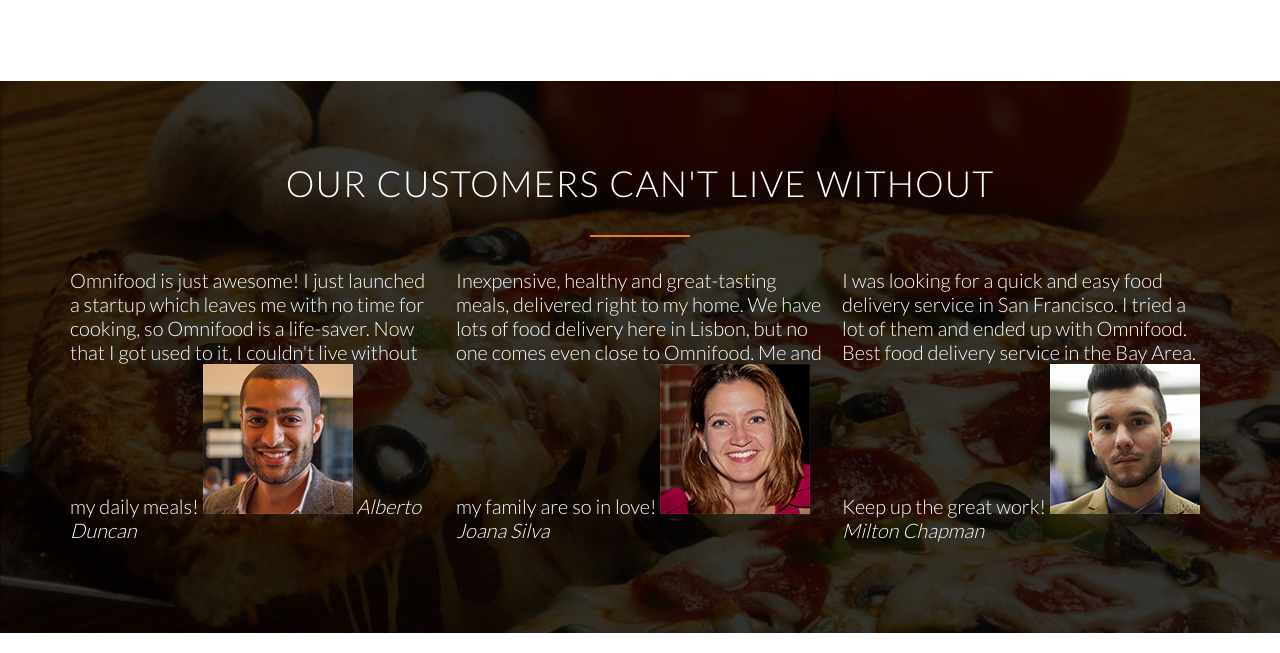
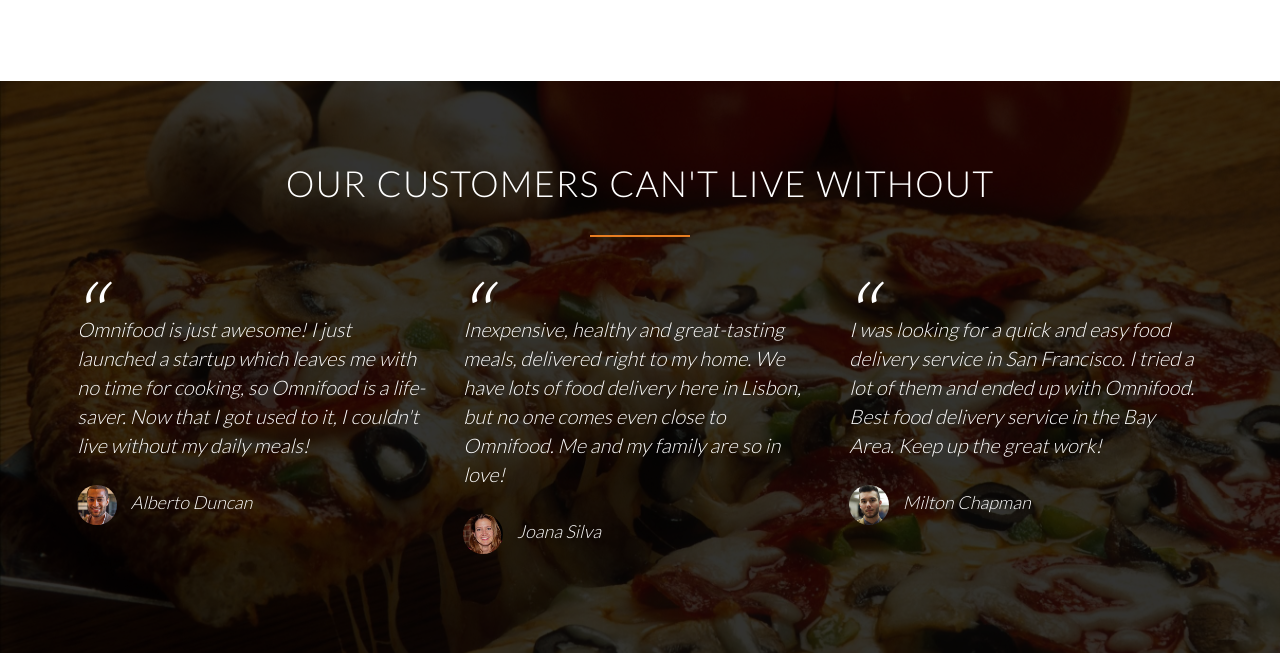
Before and after one commit to berazo29/Omnifood, a plain HTML site: page index.html in a window 1280 px wide. Shown: the part 3231-3884 px from the top of the page. Drawn offline with Linux system fonts and the light colour scheme; files whose address does not match are found by name.

Commit message:
Done CSS "Testimonial" Section.

```diff
--- a/resources/css/style.css
+++ b/resources/css/style.css
@@ -193,6 +193,7 @@ header {
     height: 100vh;
     background-size: cover;
     background-position: center;
+    background-attachment: fixed;
 }
 
 .hero-text-box {
@@ -364,3 +365,33 @@ header {
     color: #fff;
     background-attachment: fixed;
 }
+
+blockquote {
+    padding: 2%;
+    font-style: italic;
+    line-height: 145%;
+    position: relative;
+    margin-top: 40px;
+}
+
+blockquote:before {
+    content: "\201C";
+    font-size: 500%;
+    display: block;
+    position: absolute;
+    top: -5px;
+    left: -5px;
+}
+
+cite {
+    font-size: 90%;
+    margin-top: 25px;
+    display: block;
+}
+
+cite img {
+    height: 40px;
+    border-radius: 50%;
+    margin-right: 10px;
+    vertical-align: middle;
+}
```
Also changed, not shown: index.html (+2 -0 lines).
